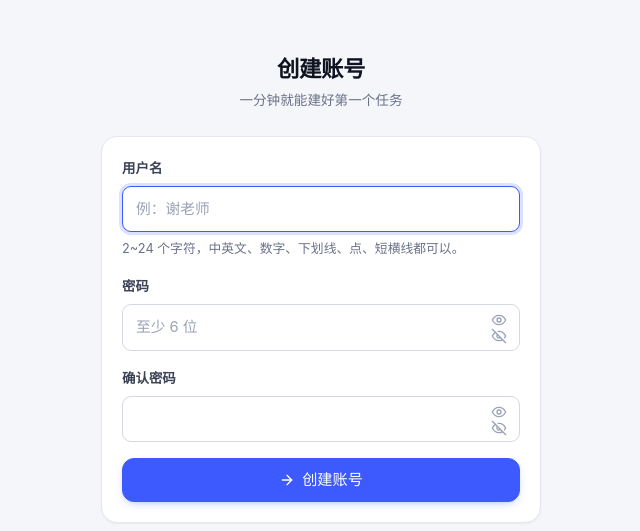
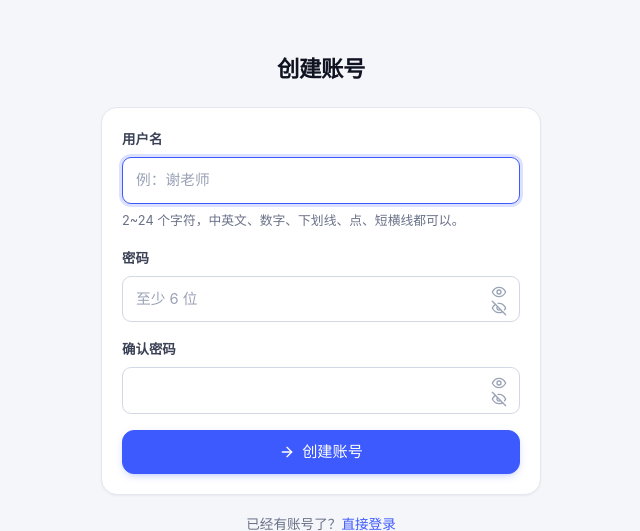
Before and after one commit to Qiuzizhao/QiuForm, a Flask app: page /register in a window 1280 px wide. Shown: the part 61-592 px from the top of the page, without its empty margins (319-959 px from the left). Run offline with Flask 3, Linux system fonts and the light colour scheme; parts of the project's set-up code (start-up, migrations or seed data) failed here and were passed over.

Commit message:
注册页去掉「一分钟就能建好第一个任务」

```diff
--- a/qiuform/templates/auth/register.html
+++ b/qiuform/templates/auth/register.html
@@ -7,9 +7,6 @@
 {% block content %}
 <div class="center" style="margin-bottom:24px">
   <h1 style="font-size:1.4rem">创建账号</h1>
-  <p class="muted small" style="margin-top:6px">
-    一分钟就能建好第一个任务
-  </p>
 </div>
 
 <div class="card">
```
